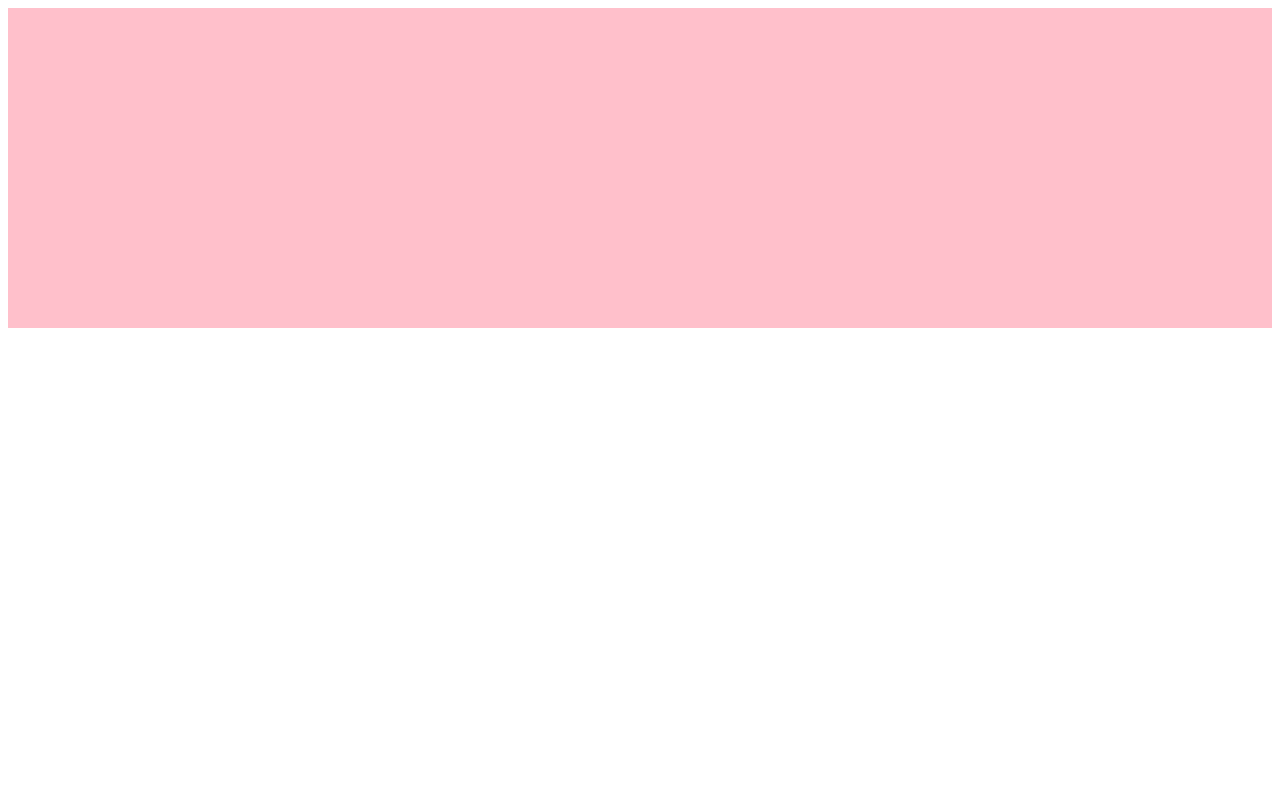
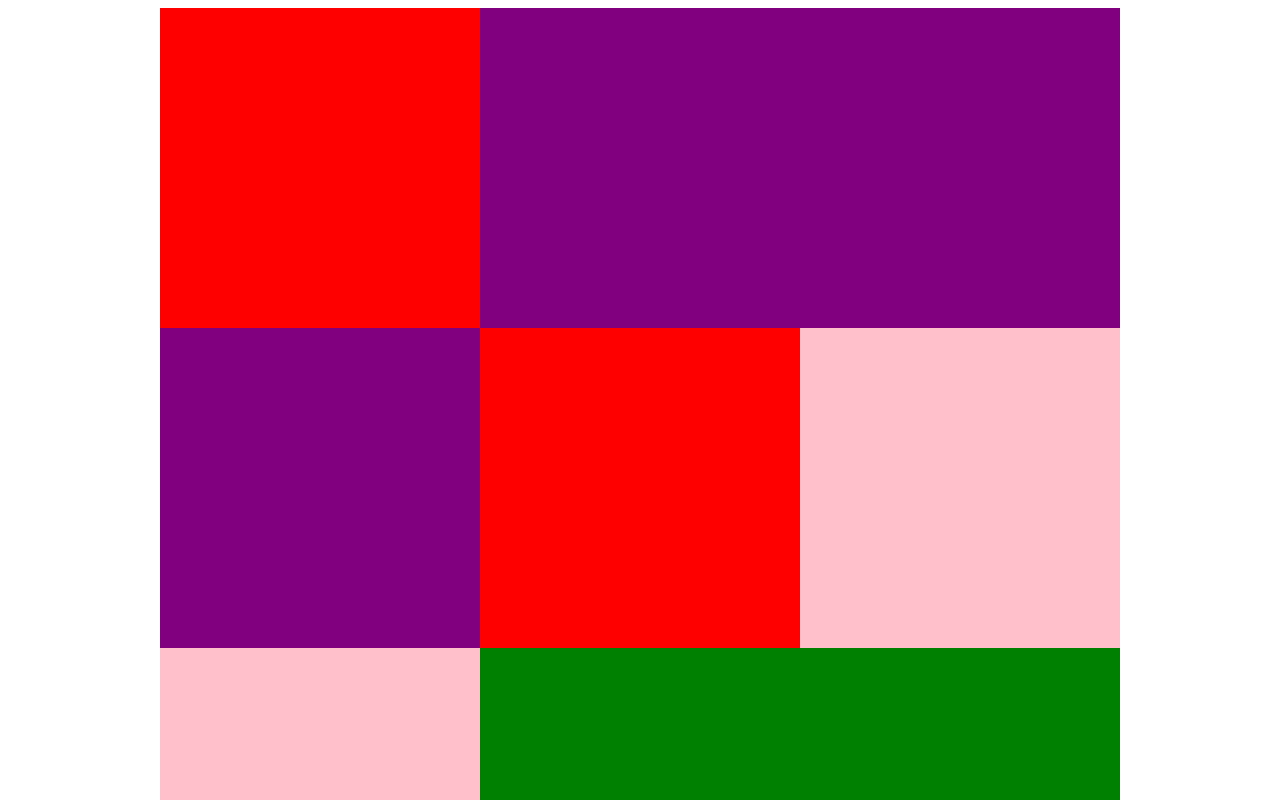
Before and after one commit to Si-maher/Color-Boxes, a React (Create React App) app: page / in a window 1280 px wide. Shown: the top 800 px of the page. Built offline with nearby package versions, Linux system fonts and the light colour scheme.

Commit message:
Finished components, added more color boxes.

```diff
--- a/src/App.js
+++ b/src/App.js
@@ -1,10 +1,10 @@
 import React, { Component } from "react"
-import Box from "./Box"
+import BoxContainer from "./BoxContainer"
 class App extends Component {
     render() {
         return (
             <div className="App">
-                <Box />
+                <BoxContainer />
 
             </div>
 
--- a/src/Box.css
+++ b/src/Box.css
@@ -1,4 +1,4 @@
 .Box {
    height: 20em;
-   width: 20;
+   width: 20em;
 }
--- a/src/Box.js
+++ b/src/Box.js
@@ -3,7 +3,7 @@ import { choice } from "./Helpers"
 import "./Box.css"
 class Box extends Component {
     static defaultProps = {
-        allColors: ['purple', 'magenta', 'violet', 'pink']
+        allColors: ['purple', 'magenta', 'green', 'pink', 'black', 'red']
     }
     constructor(props) {
 
--- /dev/null
+++ b/src/BoxContainer.css
@@ -0,0 +1,7 @@
+.BoxContainer {
+    display: flex;
+    flex-wrap: wrap;
+    justify-content: center;
+    align-items: center;
+
+}
--- a/src/BoxContainer.js
+++ b/src/BoxContainer.js
@@ -1,13 +1,15 @@
 import React, { Component } from "react"
 import Box from "./Box"
+import "./BoxContainer.css"
 class BoxContainer extends Component {
     static defaultProps = {
-        numBoxes = 18
+        numBoxes: 20
     }
     render() {
         const boxes = Array.from({ length: this.props.numBoxes }).map(
             () => <Box />
         )
+        return <div className="BoxContainer">{boxes}</div>
 
     }
 }
```
